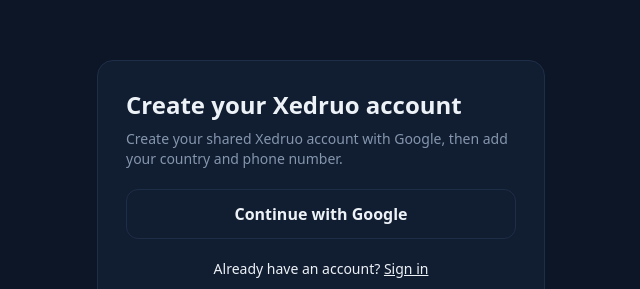
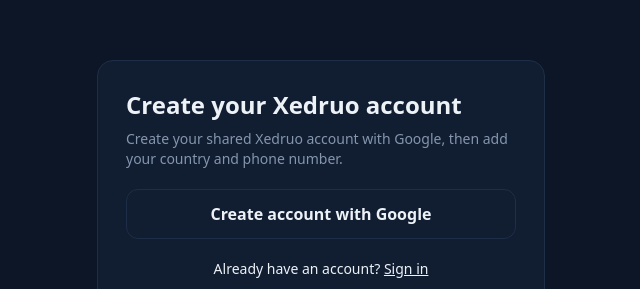
Before and after one commit to olowolafedare/Healthruo-, a React (Vite) app: page /register in a window 1280 px wide. Shown: the part 188-477 px from the top of the page, without its empty margins (319-959 px from the left). Built offline with nearby package versions, Linux system fonts and the light colour scheme; no server answers.

Commit message:
Clarify Google signup and local sign-in action

```diff
--- a/src/pages/Auth.jsx
+++ b/src/pages/Auth.jsx
@@ -33,7 +33,7 @@ export default function Auth({mode='login'}){
   <h1 className="text-2xl font-black">{register?'Create your Xedruo account':'Welcome to '+"Healthruo"}</h1>
   <p className="mt-2 text-sm text-muted-foreground">{register?'Create your shared Xedruo account with Google, then add your country and phone number.':'Sign in with Google or your Xedruo ID and password. Your session stays inside this company app.'}</p>
   {error&&<div role="alert" className="mt-4 rounded-xl border border-red-300 p-3 text-sm text-red-700">{error}</div>}
-  <button type="button" onClick={google} disabled={busy} className="mt-5 w-full rounded-xl border border-border px-4 py-3 font-semibold disabled:opacity-60">{busy?'Connecting…':'Continue with Google'}</button>
+  <button type="button" onClick={google} disabled={busy} className="mt-5 w-full rounded-xl border border-border px-4 py-3 font-semibold disabled:opacity-60">{busy?'Connecting…':register?'Create account with Google':'Continue with Google'}</button>
   {!register&&<><div className="my-5 flex items-center gap-3 text-xs text-muted-foreground"><span className="h-px flex-1 bg-border"/><span>OR SIGN IN WITH XEDRUO ID</span><span className="h-px flex-1 bg-border"/></div>
    <form onSubmit={signInWithId} className="space-y-3">
     <label className="block text-sm font-semibold">Xedruo ID<input required value={xedruoId} onChange={e=>setXedruoId(e.target.value.toUpperCase())} placeholder="NG-1234567890" autoComplete="username" className="mt-2 w-full rounded-xl border border-border bg-background px-3 py-3"/></label>
```
